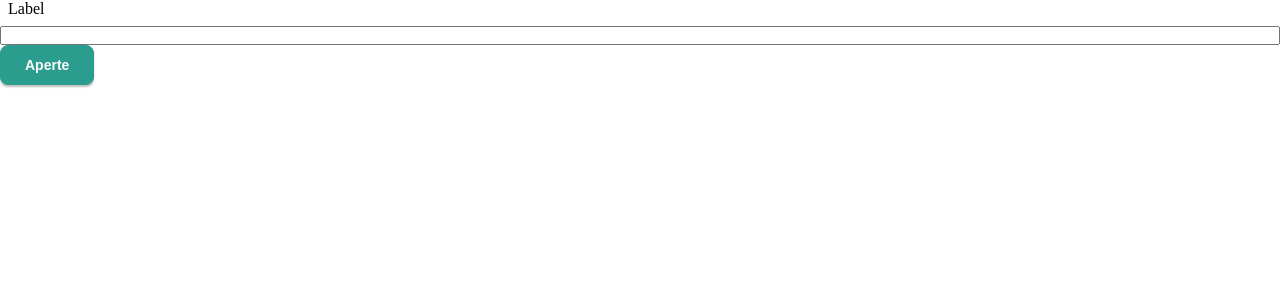
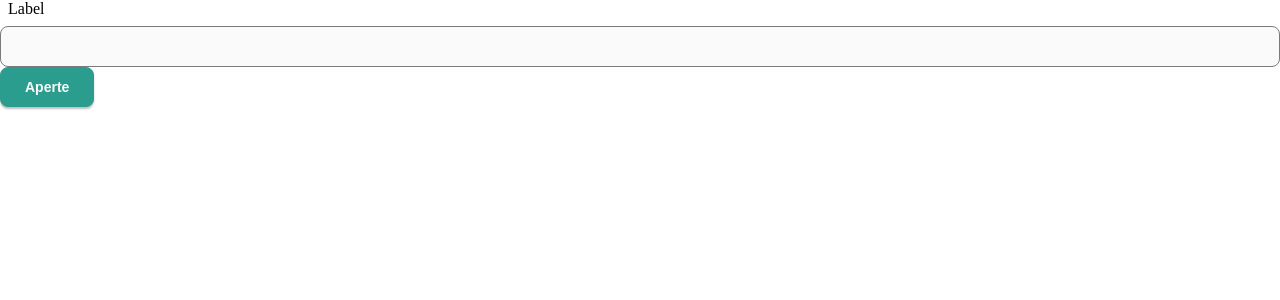
Before and after one commit to CaNeoN28/controle-farmaceutico-frontend, a Next.js app: page / in a window 1280 px wide. Shown: the top 300 px of the page. Built offline with nearby package versions, Linux system fonts and the light colour scheme.

Commit message:
Customizando input de mascara

```diff
--- /dev/null
+++ b/src/components/InputMascara/InputMascara.module.scss
@@ -0,0 +1,12 @@
+.input {
+  outline: none;
+
+  min-height: 40px;
+  padding: 12px 8px;
+  border-radius: 8px;
+  width: 100%;
+
+  color: var(--gray);
+  border: 1px solid var(--gray);
+  background-color: var(--white);
+}
--- a/src/components/InputMascara/indext.tsx
+++ b/src/components/InputMascara/indext.tsx
@@ -1,10 +1,11 @@
 import React from "react";
 import InputMask from "react-input-mask";
+import styles from "./InputMascara.module.scss";
 
 interface Props extends React.ComponentPropsWithoutRef<"input"> {
   mask: string;
 }
 
 export default function InputMascara({ mask, ...props }: Props) {
-  return <InputMask mask={mask} {...props} />;
+  return <InputMask className={styles.input} mask={mask} {...props} />;
 }
```
